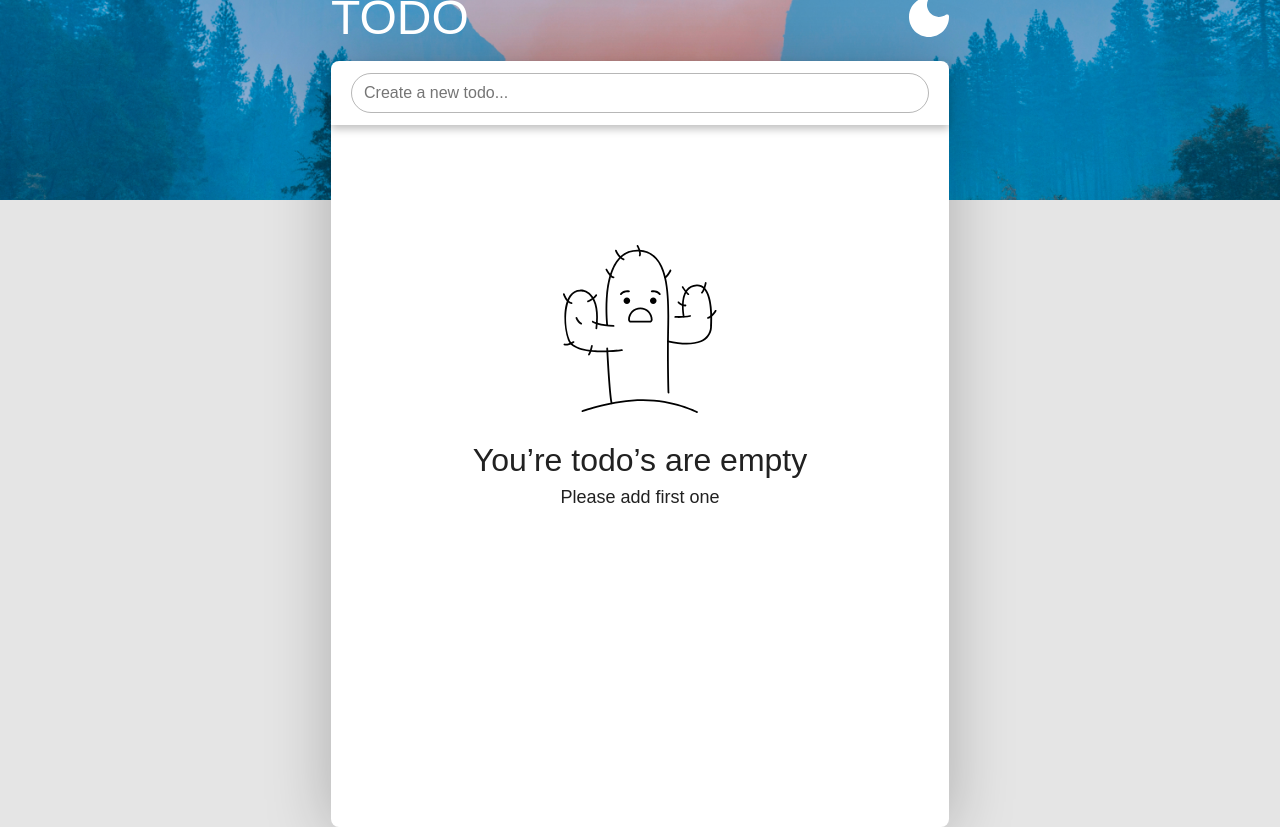
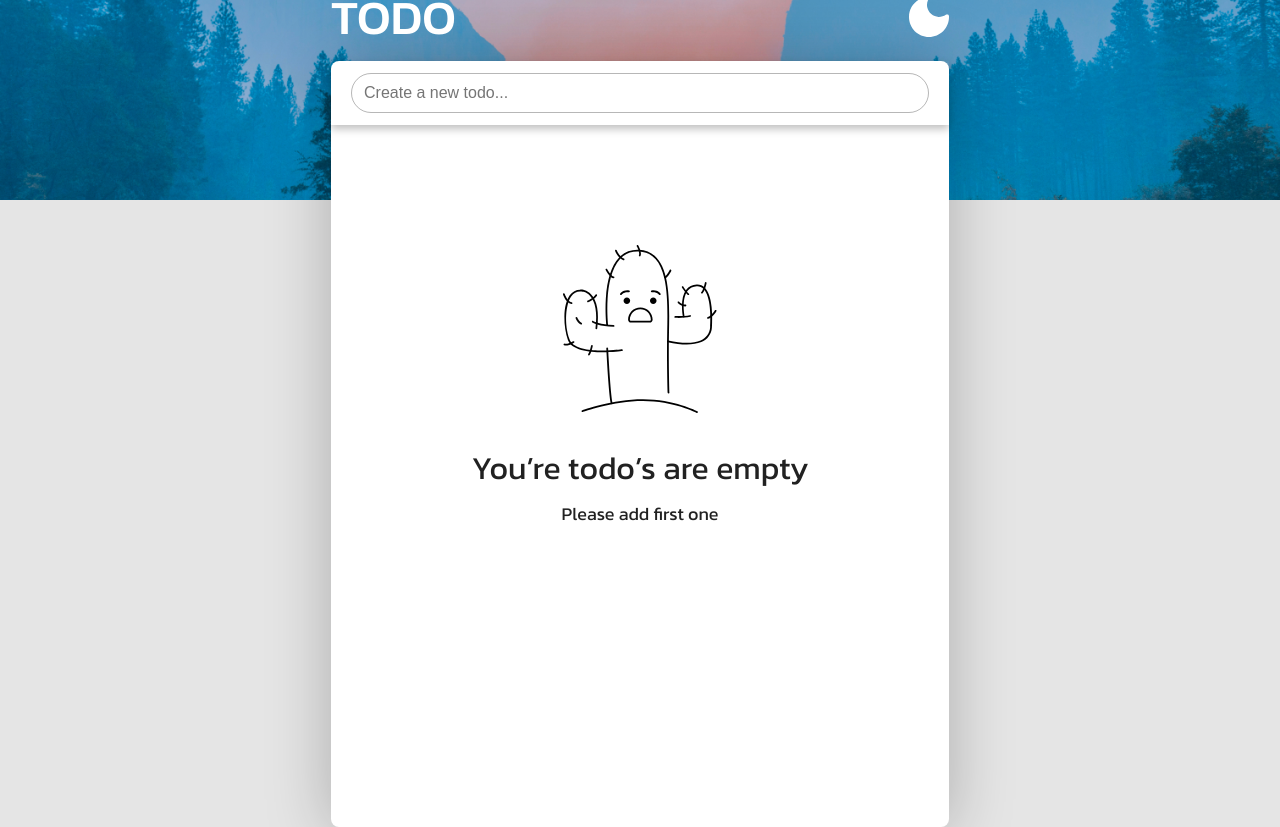
Before and after one commit to LiaYai/big-dev-soon-todo-app-js, a website: page index.html in a window 1280 px wide. Drawn offline with Linux system fonts and the light colour scheme; the site is published under a folder, as on GitHub Pages, so addresses that start at the root find nothing.

Commit message:
fix: font links

```diff
--- a/assets/fonts/fonts.css
+++ b/assets/fonts/fonts.css
@@ -1,20 +1,20 @@
 @font-face {
   font-family: 'Kanit';
-  src: url('/assets/fonts/Kanit-Regular.ttf') format('truetype');
+  src: url('./Kanit-Regular.ttf') format('truetype');
   font-weight: 400; /* Обычный */
   font-style: normal;
 }
 
 @font-face {
   font-family: 'Kanit';
-  src: url('/assets/fonts/Kanit-Medium.ttf') format('truetype');
+  src: url('./Kanit-Medium.ttf') format('truetype');
   font-weight: 500; /* Средний */
   font-style: normal;
 }
 
 @font-face {
   font-family: 'Kanit';
-  src: url('/assets/fonts/Kanit-Light.ttf') format('truetype');
+  src: url('./Kanit-Light.ttf') format('truetype');
   font-weight: 300; /* Легкий */
   font-style: normal;
 }
```
